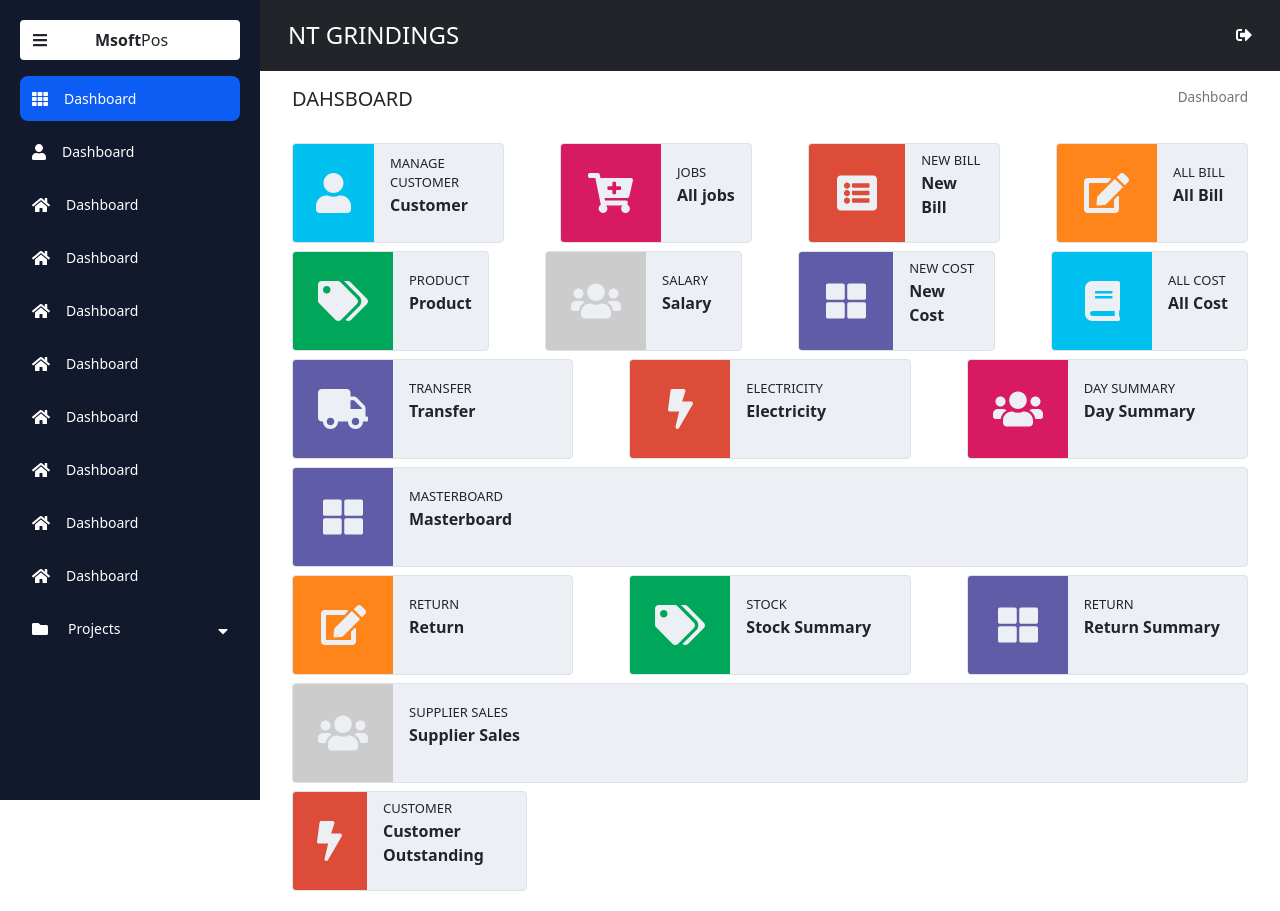
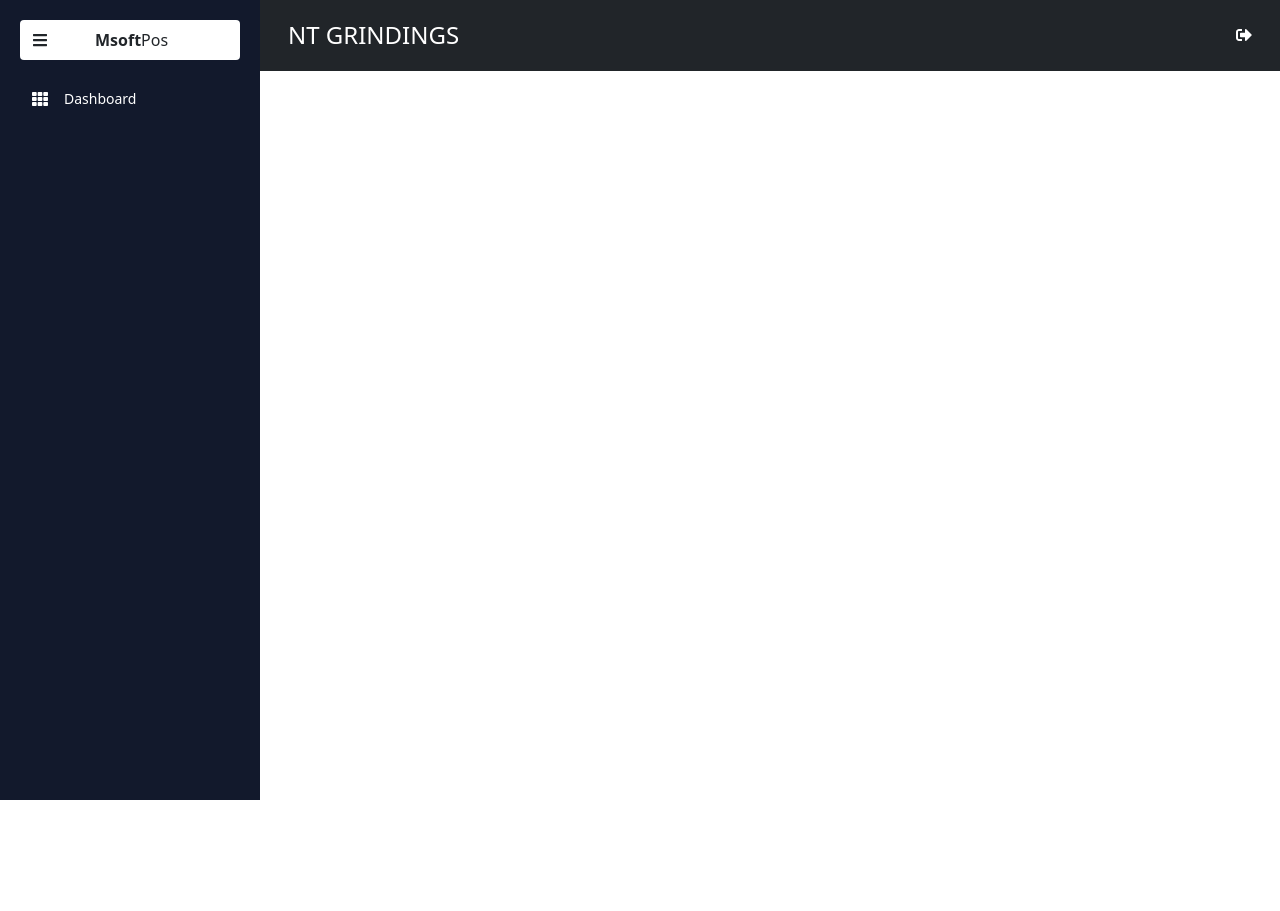
Before and after one commit to Mshihan/nt-grinding-mills, a React (Create React App) app: page / in a window 1280 px wide. After the commit the page ends 800 px from the top, so only its background shows below. Built offline with nearby package versions, Linux system fonts and the light colour scheme.

Commit message:
sidebar active navigation preview implementede

```diff
--- a/src/App.css
+++ b/src/App.css
@@ -63,42 +63,6 @@
   cursor: point;
 }
 
-.nav__link {
-  display: grid;
-  grid-template-columns: max-content max-content;
-  align-items: center;
-  column-gap: 1rem;
-  padding: 0.75rem;
-  color: var(--white-color);
-  border-radius: 0.5rem;
-  margin-bottom: 0.5rem;
-  transition: 0.3s;
-  cursor: pointer;
-  overflow: hidden;
-}
-.nav__name {
-  font-size: var(--small-font-size);
-}
-
-.nav__link:hover {
-  background-color: var(--first-color);
-  color: white;
-}
-
-a {
-  color: #428bca;
-  text-decoration: none;
-}
-.activeSideBar {
-  background-color: var(--first-color);
-}
-
-a:hover,
-a:focus {
-  color: #2a6496;
-  text-decoration: underline;
-}
-
 /* ================================ */
 /* Collapse Slide Bar Customization */
 /* ================================ */
@@ -122,37 +86,3 @@ a:focus {
   color: var(--white-color);
   font-weight: bold;
 }
-
-/* =============================== */
-/* Sidebar Scorllbar Customization */
-/* =============================== */
-
-#sideBar {
-  overflow: hidden;
-  z-index: 1000000;
-}
-
-#sideBar:hover {
-  overflow-y: auto;
-}
-
-#sideBar::-webkit-scrollbar {
-  width: 8px;
-  height: 16px;
-}
-
-#sideBar::-webkit-scrollbar-button {
-  width: 0;
-  height: 0;
-  display: none;
-}
-
-#sideBar::-webkit-scrollbar-corner {
-  background-color: transparent;
-}
-
-#sideBar::-webkit-scrollbar-thumb {
-  background-color: rgba(0, 0, 0, 0.2);
-  box-shadow: inset 1px 1px 0 rgba(0, 0, 0, 0.1),
-    inset 0 -1px 0 rgba(0, 0, 0, 0.07);
-}
--- a/src/App.js
+++ b/src/App.js
@@ -26,14 +26,16 @@ const App = () => {
       <div className={homeClass}>
         <TopBar />
         <BodyMargin>
-          <Switch>
-            <Route path="/" exact>
-              <Dashboard />
-            </Route>
-            <Route path="*">
-              <Redirect to="/" />
-            </Route>
-          </Switch>
+          <Route path="/home">
+            <h1>Home</h1>
+          </Route>
+          {/* <Route path="/" exact>
+            <Redirect to="/" />
+          </Route> */}
+
+          <Route path="/dashboard" exact>
+            <Dashboard />
+          </Route>
         </BodyMargin>
       </div>
     </>
--- /dev/null
+++ b/src/components/NavigationBars/SideBar.css
@@ -0,0 +1,91 @@
+.activeSideBar {
+  display: grid;
+  grid-template-columns: max-content max-content;
+  align-items: center;
+  column-gap: 1rem;
+  padding: 0.75rem;
+  border-radius: 0.5rem;
+  margin-bottom: 0.5rem;
+  transition: 0.3s;
+  cursor: pointer;
+  overflow: hidden;
+  background: #0c5df4;
+  color: #b6cefc;
+}
+
+a:hover,
+a:focus {
+  color: white;
+  text-decoration: underline;
+}
+
+.nav__link {
+  display: grid;
+  grid-template-columns: max-content max-content;
+  align-items: center;
+  column-gap: 1rem;
+  padding: 0.75rem;
+  color: var(--white-color);
+  border-radius: 0.5rem;
+  margin-bottom: 0.5rem;
+  transition: 0.3s;
+  cursor: pointer;
+  overflow: hidden;
+}
+
+.nav__link {
+  display: grid;
+  grid-template-columns: max-content max-content;
+  align-items: center;
+  column-gap: 1rem;
+  padding: 0.75rem;
+  color: var(--white-color);
+  border-radius: 0.5rem;
+  margin-bottom: 0.5rem;
+  transition: 0.3s;
+  cursor: pointer;
+  overflow: hidden;
+}
+
+.nav__link:hover {
+  background-color: var(--first-color);
+  color: white;
+}
+
+.nav__name {
+  font-size: var(--small-font-size);
+}
+
+/* =============================== */
+/* Sidebar Scorllbar Customization */
+/* =============================== */
+
+#sideBar {
+  overflow: hidden;
+  z-index: 1000000;
+}
+
+#sideBar:hover {
+  overflow-y: auto;
+}
+
+#sideBar::-webkit-scrollbar {
+  width: 8px;
+  height: 16px;
+}
+
+#sideBar::-webkit-scrollbar-button {
+  width: 0;
+  height: 0;
+  display: none;
+}
+
+#sideBar::-webkit-scrollbar-corner {
+  background-color: transparent;
+}
+
+#sideBar::-webkit-scrollbar-thumb {
+  background-color: rgba(0, 0, 0, 0.2);
+  box-shadow: inset 1px 1px 0 rgba(0, 0, 0, 0.1),
+    inset 0 -1px 0 rgba(0, 0, 0, 0.07);
+}
--- a/src/components/NavigationBars/SideBar.js
+++ b/src/components/NavigationBars/SideBar.js
@@ -8,6 +8,8 @@ import {
 } from "@fortawesome/free-solid-svg-icons";
 import { FontAwesomeIcon } from "@fortawesome/react-fontawesome";
 import { Collapse } from "reactstrap";
+import { NavLink } from "react-router-dom";
+import "./SideBar.css";
 
 const SideBar = (props) => {
   const navBarClasses = props.isSideBarOpen ? "sidebar open" : "sidebar close";
@@ -26,16 +28,17 @@ const SideBar = (props) => {
           </div>
         </div>
         <div className="sideBarNavigationLink">
-          <a
-            href="/"
-            class="nav__link activeSideBar"
+          <NavLink
+            to="/home"
+            class="nav__link"
+            activeClassName="activeSideBar"
             style={{ textDecoration: "none" }}
           >
             <FontAwesomeIcon icon={faTh} className="nav__icon" />
             <span class="nav__name">Dashboard</span>
-          </a>
+          </NavLink>
 
-          <a href="/" class="nav__link  " style={{ textDecoration: "none" }}>
+          {/* <a href="/" class="nav__link  " style={{ textDecoration: "none" }}>
             <FontAwesomeIcon icon={faUser} className="nav__icon" />
             <span class="nav__name">Dashboard</span>
           </a>
@@ -77,7 +80,6 @@ const SideBar = (props) => {
             class="nav__link collapseSideBar"
             onClick={() => props.setIsExpandedProjects((previous) => !previous)}
           >
-            {/* collapse */}
             <FontAwesomeIcon icon={faFolder} className="nav__icon" />
             <span class="nav__name">Projects</span>
             <FontAwesomeIcon
@@ -111,6 +113,8 @@ const SideBar = (props) => {
               </div>
             </Collapse>
           </div>
+
+        */}
         </div>
       </div>
     </>
--- a/src/pages/Dashboard/Dashboard.js
+++ b/src/pages/Dashboard/Dashboard.js
@@ -3,56 +3,22 @@ import "bootstrap/dist/css/bootstrap.min.css";
 import BreadcrumbBar from "../../components/Breadcumbs/BreadcrumbBar";
 import "./Dashboard.module.css";
 
-import DashboardCard from "./DashboardComponent/DashboardCard";
+import DashboardCard from "./DashboardComponent/Utility/DashboardCard";
 import {
   Dashboard_Items_Fifth_Row,
   Dashboard_Items_First_Row,
   Dashboard_Items_Forth_Row,
   Dashboard_Items_Second_Row,
   Dashboard_Items_Third_Row,
+  CardItemFetching,
 } from "./DashboardComponent/DashboardItems";
 
-const cardItemFetching = (ItemsList, last = true) => {
-  if (last) {
-    return ItemsList.map((card) => {
-      return (
-        <div className="col-md my-1">
-          <DashboardCard
-            icon={card.icon}
-            heading={card.heading}
-            title={card.title}
-            iconColor={card.iconColor}
-          />
-        </div>
-      );
-    });
-  } else {
-    return ItemsList.map((card) => {
-      return (
-        <>
-          <div className="col-md my-1">
-            <DashboardCard
-              icon={card.icon}
-              heading={card.heading}
-              title={card.title}
-              iconColor={card.iconColor}
-            />
-          </div>
-
-          <div className="col-md my-1"></div>
-          <div className="col-md my-1"></div>
-          <div className="col-md my-1"></div>
-        </>
-      );
-    });
-  }
-};
 const Dashboard = (props) => {
-  const firstRow = cardItemFetching(Dashboard_Items_First_Row, true);
-  const secondRow = cardItemFetching(Dashboard_Items_Second_Row, true);
-  const thirdRow = cardItemFetching(Dashboard_Items_Third_Row, true);
-  const fourthRow = cardItemFetching(Dashboard_Items_Forth_Row, true);
-  const fifthRow = cardItemFetching(Dashboard_Items_Fifth_Row, false);
+  const firstRow = CardItemFetching(Dashboard_Items_First_Row, true);
+  const secondRow = CardItemFetching(Dashboard_Items_Second_Row, true);
+  const thirdRow = CardItemFetching(Dashboard_Items_Third_Row, true);
+  const fourthRow = CardItemFetching(Dashboard_Items_Forth_Row, true);
+  const fifthRow = CardItemFetching(Dashboard_Items_Fifth_Row, false);
 
   return (
     <>
--- a/src/pages/Dashboard/DashboardComponent/DashboardItems.js
+++ b/src/pages/Dashboard/DashboardComponent/DashboardItems.js
@@ -1,3 +1,5 @@
+import DashboardCard from "./Utility/DashboardCard";
+
 export const Dashboard_Items_First_Row = [
   {
     icon: "faUser",
@@ -114,3 +116,39 @@ export const Dashboard_Items_Fifth_Row = [
     iconColor: "#DD4B39",
   },
 ];
+
+export const CardItemFetching = (ItemsList, last = true) => {
+  if (last) {
+    return ItemsList.map((card) => {
+      return (
+        <div className="col-md my-1">
+          <DashboardCard
+            icon={card.icon}
+            heading={card.heading}
+            title={card.title}
+            iconColor={card.iconColor}
+          />
+        </div>
+      );
+    });
+  } else {
+    return ItemsList.map((card) => {
+      return (
+        <>
+          <div className="col-md my-1">
+            <DashboardCard
+              icon={card.icon}
+              heading={card.heading}
+              title={card.title}
+              iconColor={card.iconColor}
+            />
+          </div>
+
+          <div className="col-md my-1"></div>
+          <div className="col-md my-1"></div>
+          <div className="col-md my-1"></div>
+        </>
+      );
+    });
+  }
+};
```
Also changed, not shown: src/pages/Customer/Customer.js (added), src/pages/Customer/Customer.module.css (added), src/pages/Dashboard/DashboardComponent/Utility/DashboardCard.js (renamed from src/pages/Dashboard/DashboardComponent/DashboardCard.js).
